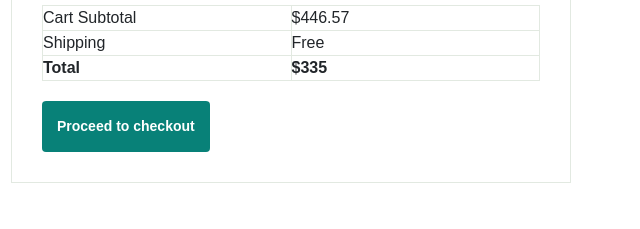
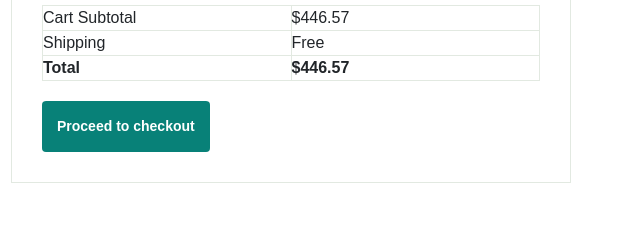
Before and after one commit to Adi101-coder/E-Com, a plain HTML site: page cart.html in a window 1280 px wide. Shown: the part 915-1144 px from the top of the page, 629-1269 px from the left. Drawn offline with nearby package versions, Linux system fonts and the light colour scheme.

Commit message:
cart.html

```diff
--- a/cart.html
+++ b/cart.html
@@ -92,7 +92,7 @@
                 </tr>
                 <tr>
                     <td><strong>Total</strong></td>
-                    <td><strong>$335</strong></td>
+                    <td><strong>$446.57</strong></td>
                 </tr>
             </table>
             <button class="normal">Proceed to checkout</button>
```
